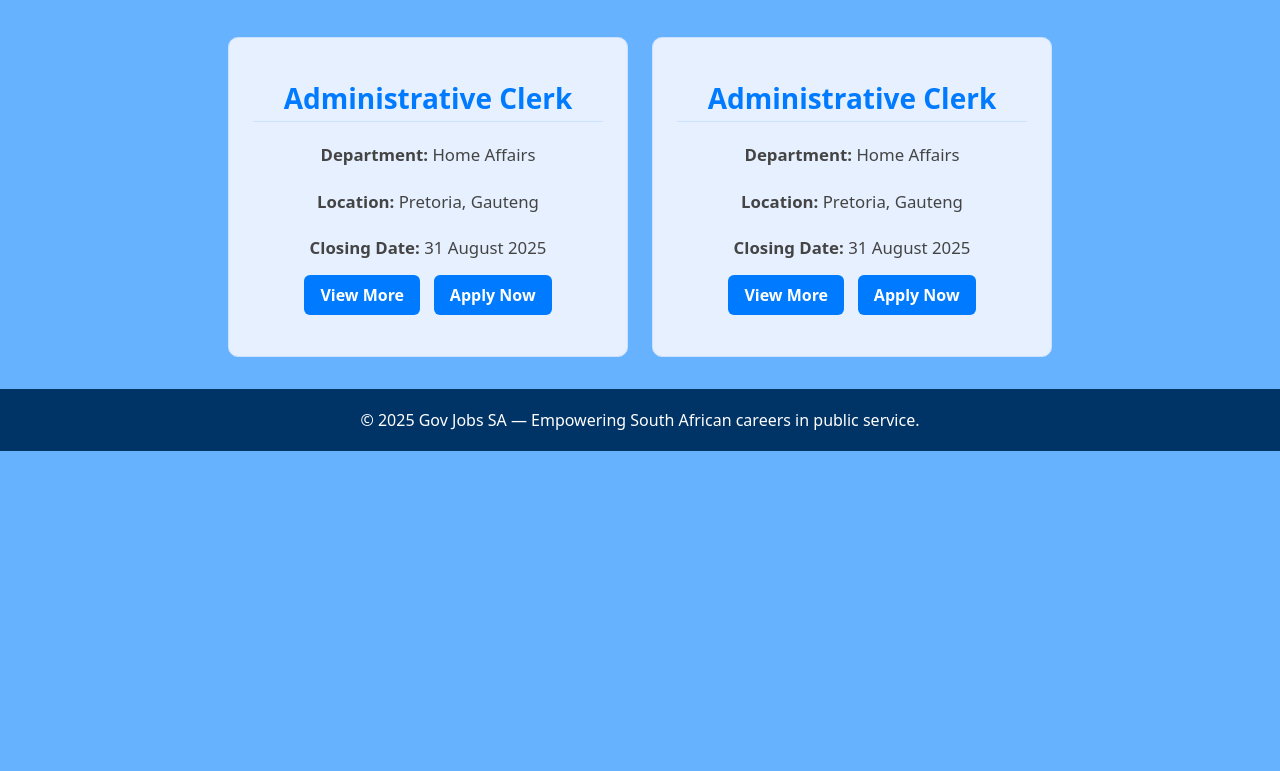
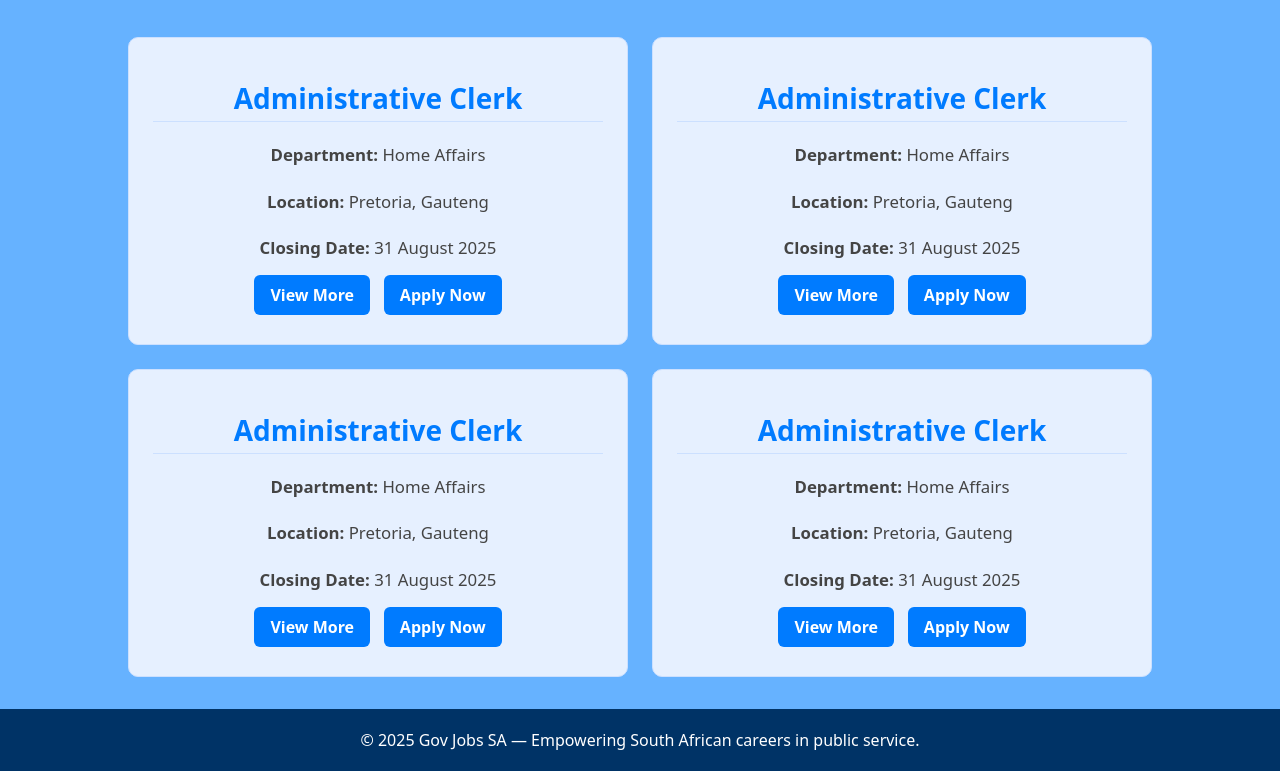
Before and after one commit to PhumlileMtshali/Gov-Jobs, a plain HTML site: page jobs.html in a window 1280 px wide. Shown: the part 349-1120 px from the top of the page. Before the commit the page ends 800 px from the top, so only its background shows below. Drawn offline with nearby package versions, Linux system fonts and the light colour scheme.

Commit message:
Added more job cards

```diff
--- a/jobs.html
+++ b/jobs.html
@@ -55,6 +55,24 @@
       <button>View More</button>
       <button><a href="Z83.html">Apply Now</a></button>
     </div>
+
+    <div class="job-card">
+      <h3>Administrative Clerk</h3>
+      <p><strong>Department:</strong> Home Affairs</p>
+      <p><strong>Location:</strong> Pretoria, Gauteng</p>
+      <p><strong>Closing Date:</strong> 31 August 2025</p>
+      <button>View More</button>
+      <button><a href="Z83.html">Apply Now</a></button>
+    </div>
+
+    <div class="job-card">
+      <h3>Administrative Clerk</h3>
+      <p><strong>Department:</strong> Home Affairs</p>
+      <p><strong>Location:</strong> Pretoria, Gauteng</p>
+      <p><strong>Closing Date:</strong> 31 August 2025</p>
+      <button>View More</button>
+      <button><a href="Z83.html">Apply Now</a></button>
+    </div>
   </div>
   <footer class="footer" role="contentinfo">
       <div class="footer-bottom">
--- a/style2.css
+++ b/style2.css
@@ -157,7 +157,7 @@ button:hover {
 }
 
 .job-card {
-    width: 400px;
+    width: 500px;
     max-width: 90%;
     background: #e6f0ff;
     border: 1px solid #cce0ff;
--- a/styles.css
+++ b/styles.css
@@ -321,9 +321,6 @@ button{
     box-shadow: 0 4px 4px rgba(44, 113, 1, 0.696);
 }
 
-
-
-
 @media (max-width: 980px) {
   .hero-inner { flex-direction:column-reverse; gap:12px; padding-top:110px; padding-bottom:80px; }
   .container, .section-container { padding:0 18px; }
```
